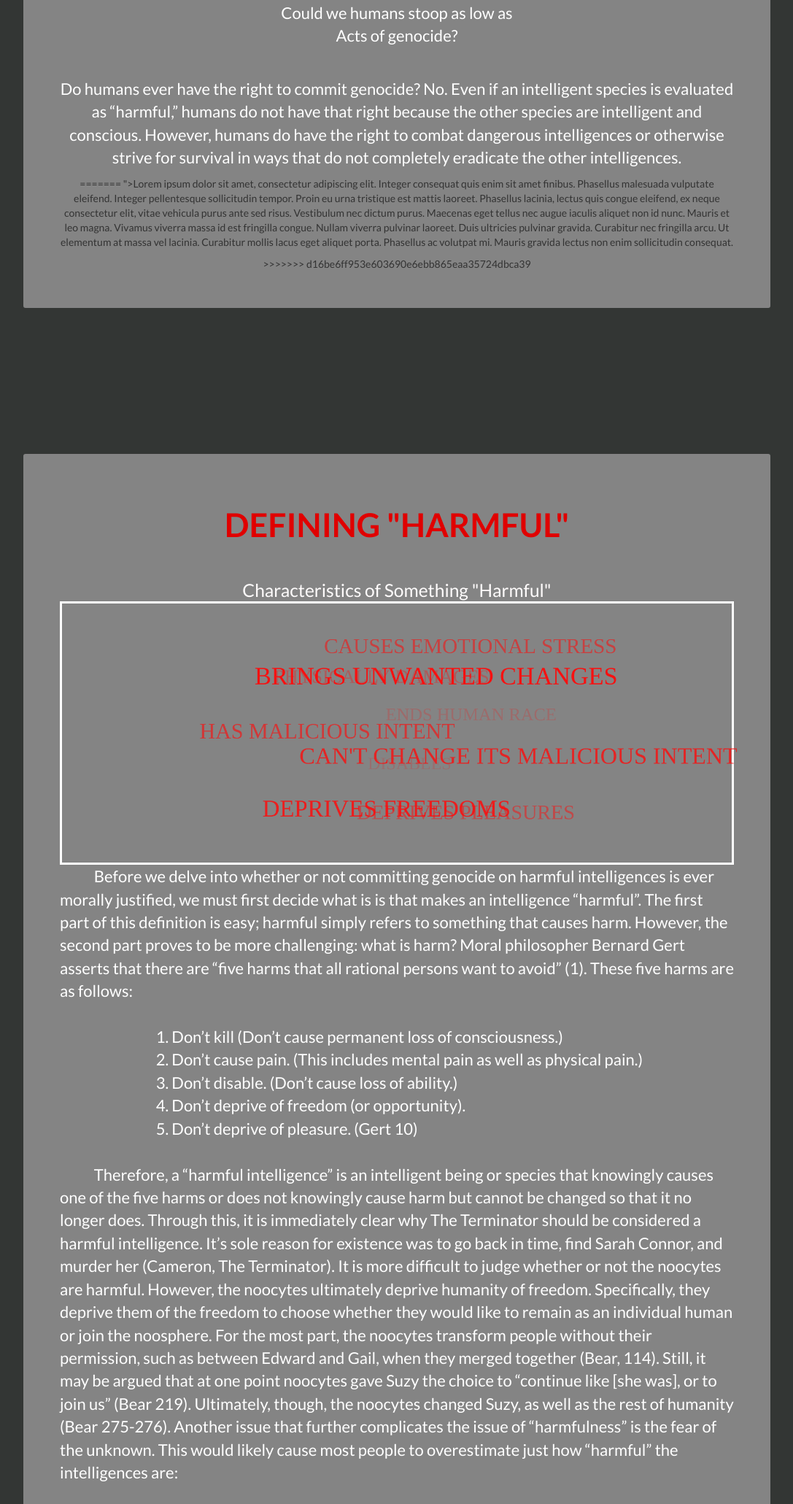
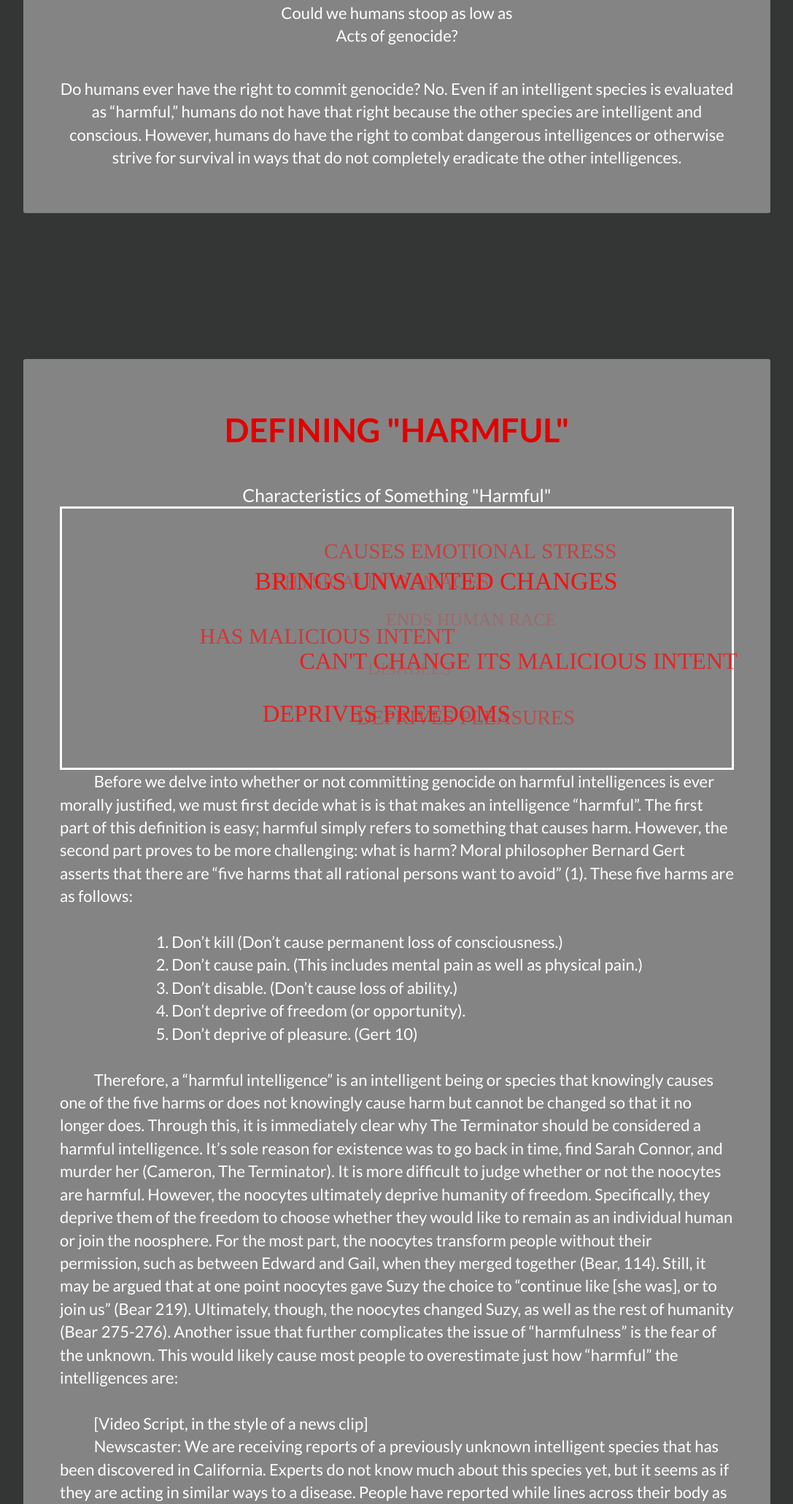
Before and after one commit to jpan68/Artificial-Intelligence, a Rails app: page / in a window 1280 px wide. Shown: the part 2351-4412 px from the top of the page at 73% size, without its empty margins (96-1183 px from the left). Run offline with Rails 7, Linux system fonts and the light colour scheme; style sheets or scripts are compiled from the project's sources; some libraries are stand-ins or nearby versions.

```diff
--- a/app/views/main/index.html.erb
+++ b/app/views/main/index.html.erb
@@ -88,9 +88,6 @@ Acts of genocide?
     font-family: Lato,'Helvetica Neue',Helvetica,Arial,sans-serif;
     font-size: 22px;
 ">Do humans ever have the right to commit genocide? No. Even if an intelligent species is evaluated as “harmful,” humans do not have that right because the other species are intelligent and conscious. However, humans do have the right to combat dangerous intelligences or otherwise strive for survival in ways that do not completely eradicate the other intelligences.</p>
-=======
-">Lorem ipsum dolor sit amet, consectetur adipiscing elit. Integer consequat quis enim sit amet finibus. Phasellus malesuada vulputate eleifend. Integer pellentesque sollicitudin tempor. Proin eu urna tristique est mattis laoreet. Phasellus lacinia, lectus quis congue eleifend, ex neque consectetur elit, vitae vehicula purus ante sed risus. Vestibulum nec dictum purus. Maecenas eget tellus nec augue iaculis aliquet non id nunc. Mauris et leo magna. Vivamus viverra massa id est fringilla congue. Nullam viverra pulvinar laoreet. Duis ultricies pulvinar gravida. Curabitur nec fringilla arcu. Ut elementum at massa vel lacinia. Curabitur mollis lacus eget aliquet porta. Phasellus ac volutpat mi. Mauris gravida lectus non enim sollicitudin consequat.</p>
->>>>>>> d16be6ff953e603690e6ebb865eaa35724dbca39
         </div>
     </div>
 </section>
```
